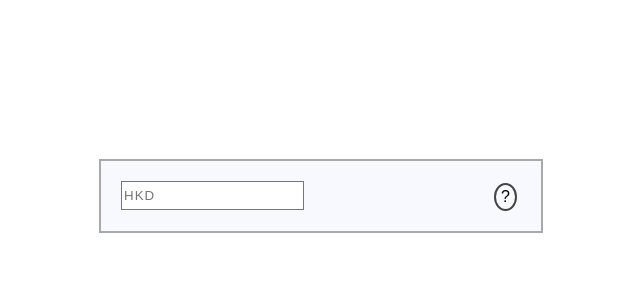
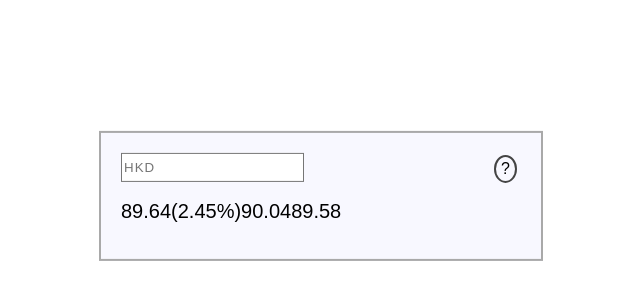
Before and after one commit to rshahid26/locate, a plain HTML site: page index.html in a window 1280 px wide. Shown: the part 44-344 px from the top of the page, without its empty margins (319-959 px from the left). Drawn offline with Linux system fonts and the light colour scheme.

Commit message:
widget container

```diff
--- a/index.html
+++ b/index.html
@@ -21,7 +21,12 @@
             </div>
         </div>
 
-        <div id=""></div>
+        <div id="widget_container">
+            <h2 id="price" class="widget">89.64</h2>
+            <h2 id="percent_change" class="widget">(2.45%)</h2>
+            <h2 id="daily_high" class="widget">90.04</h2>
+            <h2 id="daily_low" class="widget">89.58</h2>
+        </div>
 
         <div id="formBody">
         </div>
--- a/styles/locate.css
+++ b/styles/locate.css
@@ -1,8 +1,5 @@
 html {
     font-family: ".AppleSystemUIFont", sans-serif;
-}
-
-body {
 }
 
 #window_outer {
@@ -23,7 +20,6 @@ body {
 
 #title_container {
     display: flex;
-    flex-direction: row;
 }
 .titleOffset {
     flex: 10 1 0;
@@ -44,12 +40,17 @@ body {
     outline: none;
     border:1px solid #1c3060;
 }
-
+#widget_container {
+    display: flex;
+}
+h2 {
+    font-size: 20px;
+    font-weight: 400;
+}
 
 h1 {
     font-weight: normal;
 }
-
 h3 {
     padding-right:30px;
     color: red;
```
